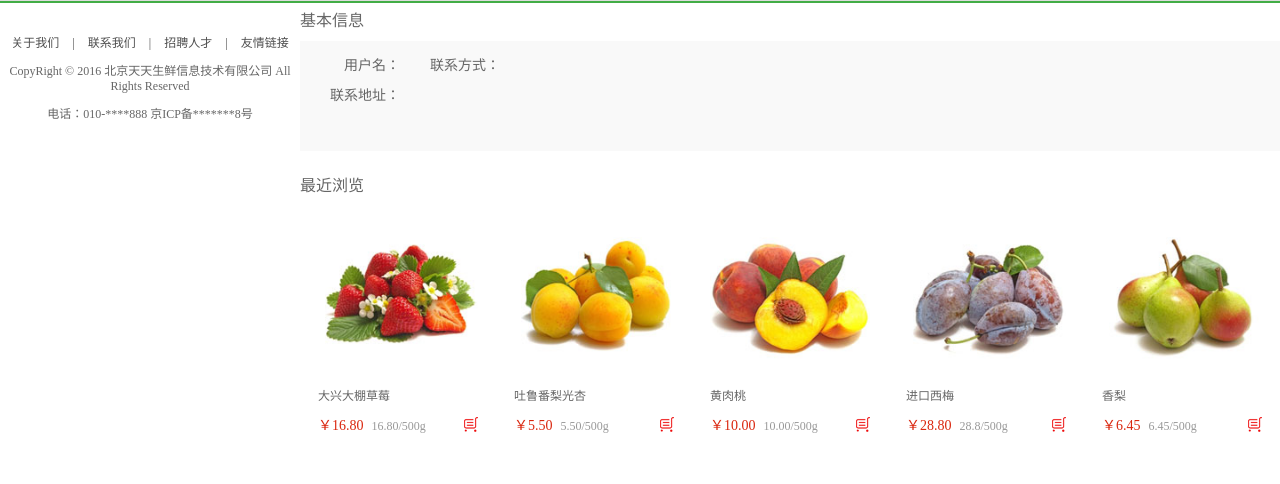
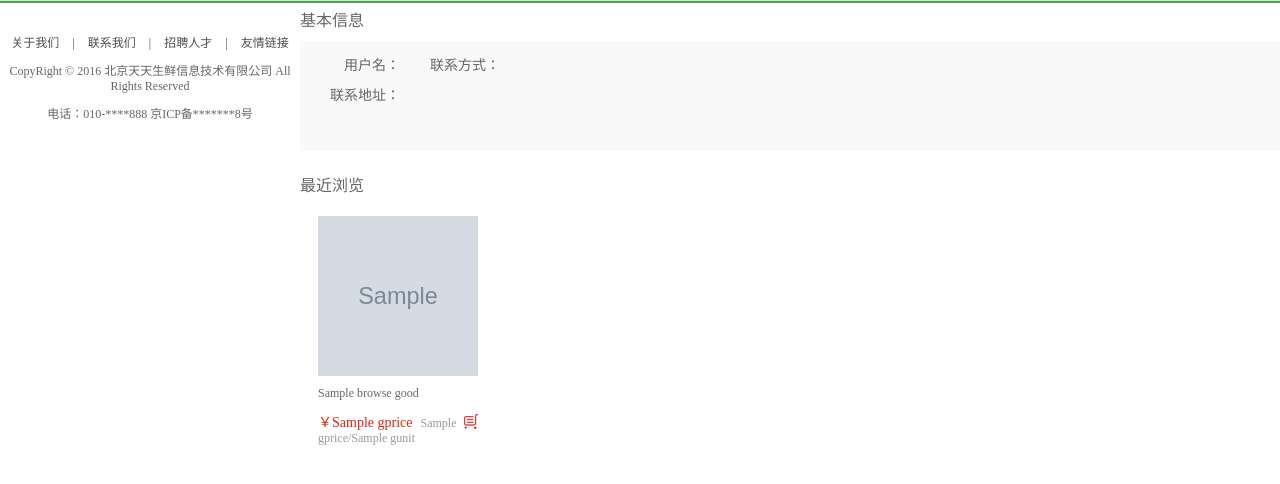
Before and after one commit to penn525/dailyfresh2019, a Django app: template dailyfresh/templates/df_user/user_center_info.html in a window 1280 px wide. Shown: the part 29-513 px from the top of the page. Run offline with Django 3.2, Linux system fonts and the light colour scheme; the template is opened without the code that fills it: most values are stand-ins (such as "Sample title", 1, 10 or a date in 2020); grey boxes marked "Sample" are stand-in pictures.

Commit message:
完成在用户中心展示最近浏览的商品信息

```diff
--- a/dailyfresh/templates/base.html
+++ b/dailyfresh/templates/base.html
@@ -36,7 +36,7 @@
 
 {% if user_page == 1 %}
 <div class="search_bar clearfix">
-	<a href="../index.html" class="logo fl"><img src="/static/images/logo.png"></a>
+	<a href="{% url 'goods:index' %}" class="logo fl"><img src="/static/images/logo.png"></a>
 	<div class="sub_page_name fl">|&nbsp;&nbsp;&nbsp;&nbsp;用户中心</div>
 	<div class="search_con fr">
 		<input type="text" class="input_text fl" name="" placeholder="搜索商品">
--- a/dailyfresh/templates/df_user/user_center_info.html
+++ b/dailyfresh/templates/df_user/user_center_info.html
@@ -15,55 +15,19 @@
 		<h3 class="common_title2">最近浏览</h3>
 		<div class="has_view_list">
 			<ul class="goods_type_list clearfix">
+				{% for browse_goods in browse_goods_list %}
+
 				<li>
-					<a href="../detail.html"><img src="/static/images/goods/goods003.jpg"></a>
-					<h4><a href="../detail.html">大兴大棚草莓</a></h4>
+					<a href="/detail_{{ browse_goods.id }}/"><img src="/static/{{ browse_goods.gpicture }}"></a>
+					<h4><a href="/detail_{{ browse_goods.id }}/">{{ browse_goods.gtitle }}</a></h4>
 					<div class="operate">
-						<span class="prize">￥16.80</span>
-						<span class="unit">16.80/500g</span>
+						<span class="prize">￥{{ browse_goods.gprice }}</span>
+						<span class="unit">{{ browse_goods.gprice }}/{{ browse_goods.gunit }}</span>
 						<a href="#" class="add_goods" title="加入购物车"></a>
 					</div>
 				</li>
 
-				<li>
-					<a href="#"><img src="/static/images/goods/goods004.jpg"></a>
-					<h4><a href="#">吐鲁番梨光杏</a></h4>
-					<div class="operate">
-						<span class="prize">￥5.50</span>
-						<span class="unit">5.50/500g</span>
-						<a href="#" class="add_goods" title="加入购物车"></a>
-					</div>
-				</li>
-
-				<li>
-					<a href="#"><img src="/static/images/goods/goods005.jpg"></a>
-					<h4><a href="#">黄肉桃</a></h4>
-					<div class="operate">
-						<span class="prize">￥10.00</span>
-						<span class="unit">10.00/500g</span>
-						<a href="#" class="add_goods" title="加入购物车"></a>
-					</div>
-				</li>
-
-				<li>
-					<a href="#"><img src="/static/images/goods/goods006.jpg"></a>
-					<h4><a href="#">进口西梅</a></h4>
-					<div class="operate">
-						<span class="prize">￥28.80</span>
-						<span class="unit">28.8/500g</span>
-						<a href="#" class="add_goods" title="加入购物车"></a>
-					</div>
-				</li>
-
-				<li>
-					<a href="#"><img src="/static/images/goods/goods007.jpg"></a>
-					<h4><a href="#">香梨</a></h4>
-					<div class="operate">
-						<span class="prize">￥6.45</span>
-						<span class="unit">6.45/500g</span>
-						<a href="#" class="add_goods" title="加入购物车"></a>
-					</div>
-				</li>
+				{% endfor %}
 			</ul>
 		</div>
 	</div>
```
Also changed, not shown: dailyfresh/df_goods/views.py (+15 -1 lines), dailyfresh/df_user/views.py (+10 -2 lines).
